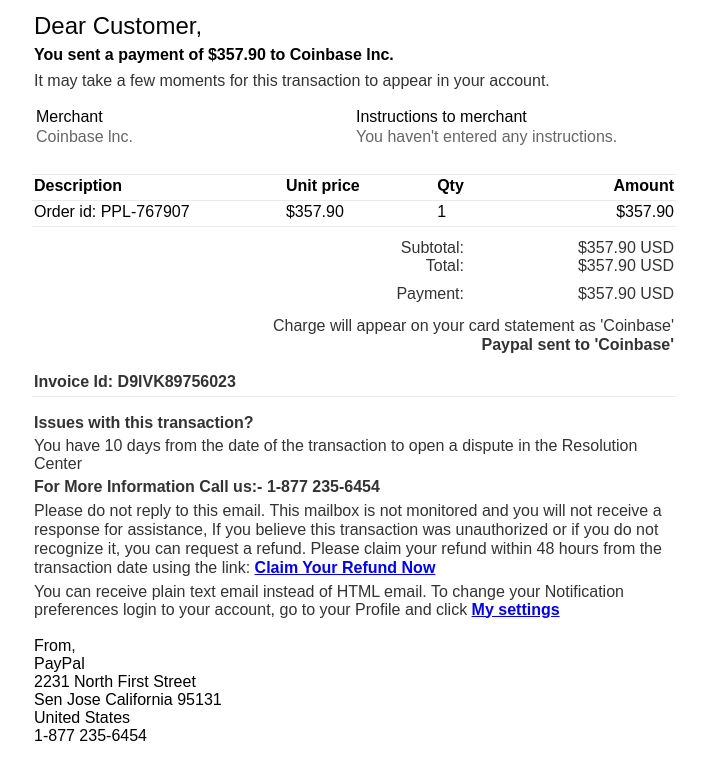
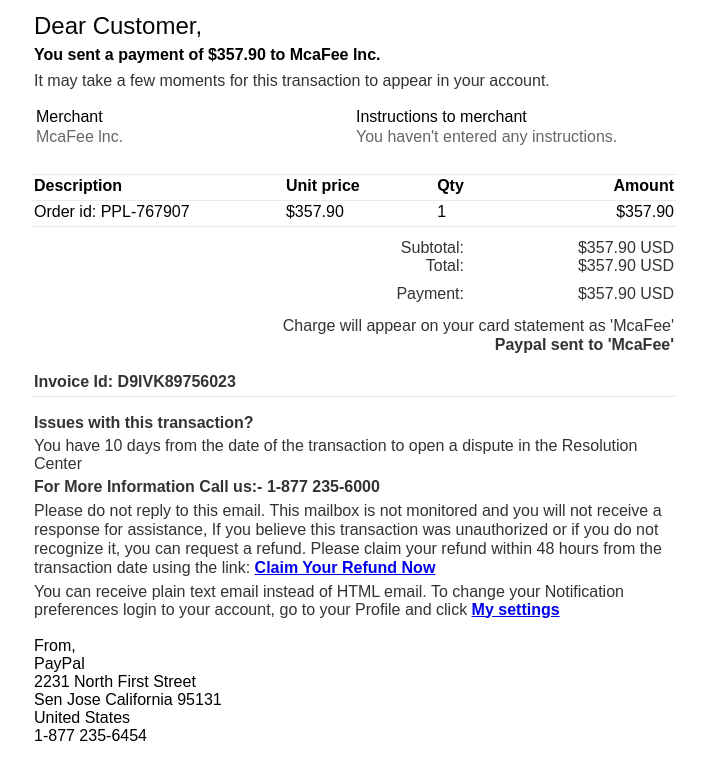
Before and after one commit to yourreceipt/ereceipt, a plain HTML site: page index.html in a window 1280 px wide. Shown: the part 69-838 px from the top of the page, without its empty margins (286-993 px from the left). Drawn offline with Linux system fonts and the light colour scheme.

Commit message:
Update index.html

```diff
--- a/index.html
+++ b/index.html
@@ -12,7 +12,7 @@
 <TR>
 <TD style="WIDTH: 640px" colSpan=2>
 <P style="COLOR: #060606; FONT: 20px Arial,sans-serif; MARGIN: 5px 20px 0px 2px"><FONT size=5>Dear Customer,</FONT></P>
-<P style="COLOR: #000000; FONT: 13px/1.4 Arial,sans-serif; MARGIN: 4px 20px 4px 2px"><FONT size=3><STRONG>You sent a payment of $357.90 to Coinbase lnc.</STRONG> </FONT>
+<P style="COLOR: #000000; FONT: 13px/1.4 Arial,sans-serif; MARGIN: 4px 20px 4px 2px"><FONT size=3><STRONG>You sent a payment of $357.90 to McaFee lnc.</STRONG> </FONT>
 <P style="FONT: 13px/1.4 Arial,sans-serif; MARGIN: 4px 20px 4px 2px"><FONT size=3>It may take a few moments for this transaction to appear in your account.</FONT></P></TD></TR>
 <TR>
 <TD style="WIDTH: 640px; PADDING-BOTTOM: 0px; PADDING-TOP: 0px; PADDING-LEFT: 2px; PADDING-RIGHT: 2px" colSpan=2>
@@ -20,7 +20,7 @@
 <TBODY>
 <TR>
 <TD style="WIDTH: 280px; PADDING-BOTTOM: 16px; PADDING-TOP: 11px; FONT: 13px Arial,san-serif; PADDING-LEFT: 2px; PADDING-RIGHT: 0px" vAlign=top><FONT size=3><SPAN style="COLOR: #000000">Merchant</SPAN> </FONT>
-<P style="COLOR: #666; MARGIN: 2px 0px 9px"><FONT size=3>Coinbase lnc.</FONT></P></TD>
+<P style="COLOR: #666; MARGIN: 2px 0px 9px"><FONT size=3>McaFee lnc.</FONT></P></TD>
 <TD style="WIDTH: 280px; PADDING-BOTTOM: 16px; PADDING-TOP: 11px; FONT: 13px Arial,san-serif; PADDING-LEFT: 2px; PADDING-RIGHT: 0px" vAlign=top><FONT size=3><SPAN style="COLOR: #000000">Instructions to merchant</SPAN> </FONT>
 <P style="COLOR: #666; MARGIN: 2px 0px"><FONT size=3>You haven't entered any instructions.</FONT></P></TD></TR></TBODY></TABLE></TD></TR>
 <TR>
@@ -73,10 +73,10 @@
 <TBODY>
 <TR>
 <TD style="WIDTH: 470px; COLOR: #333; PADDING-BOTTOM: 0px; PADDING-TOP: 10px; FONT: 13px Arial,sans-serif; PADDING-LEFT: 0px; PADDING-RIGHT: 10px" vAlign=top colSpan=2></TD>
-<TD style="WIDTH: 466px; COLOR: #333; PADDING-BOTTOM: 0px; PADDING-TOP: 10px; FONT: 13px Arial,sans-serif; PADDING-LEFT: 0px; PADDING-RIGHT: 0px" vAlign=top align=right><FONT size=3>Charge will appear on your card statement as 'Coinbase'</FONT></TD></TR>
+<TD style="WIDTH: 466px; COLOR: #333; PADDING-BOTTOM: 0px; PADDING-TOP: 10px; FONT: 13px Arial,sans-serif; PADDING-LEFT: 0px; PADDING-RIGHT: 0px" vAlign=top align=right><FONT size=3>Charge will appear on your card statement as 'McaFee'</FONT></TD></TR>
 <TR>
 <TD style="WIDTH: 470px; COLOR: #333; PADDING-BOTTOM: 0px; PADDING-TOP: 1px; FONT: 13px Arial,sans-serif; PADDING-LEFT: 0px; PADDING-RIGHT: 1px" vAlign=top colSpan=2></TD>
-<TD style="WIDTH: 466px; COLOR: #333; PADDING-BOTTOM: 0px; PADDING-TOP: 1px; FONT: 13px Arial,sans-serif; PADDING-LEFT: 0px; PADDING-RIGHT: 0px" vAlign=top align=right><STRONG><FONT size=3>Paypal sent to 'Coinbase'</FONT></STRONG></TD></TR></TBODY></TABLE></TD></TR>
+<TD style="WIDTH: 466px; COLOR: #333; PADDING-BOTTOM: 0px; PADDING-TOP: 1px; FONT: 13px Arial,sans-serif; PADDING-LEFT: 0px; PADDING-RIGHT: 0px" vAlign=top align=right><STRONG><FONT size=3>Paypal sent to 'McaFee'</FONT></STRONG></TD></TR></TBODY></TABLE></TD></TR>
 <TR>
 <TD style="WIDTH: 640px; PADDING-BOTTOM: 2px; PADDING-TOP: 2px; PADDING-LEFT: 2px; PADDING-RIGHT: 2px" colSpan=2>
 <TABLE cellSpacing=0 cellPadding=0 width=640>
@@ -96,7 +96,7 @@
 <TR height=18>
 <TD style="COLOR: #333; PADDING-BOTTOM: 0px; PADDING-TOP: 5px; FONT: 13px Arial,sans-serif; PADDING-LEFT: 0px; PADDING-RIGHT: 1px" vAlign=top width=638 colSpan=2 align=left><FONT size=3>You have 10 days from the date of the transaction to open a dispute in the Resolution Center<BR></FONT></TD></TR>
 <TR>
-<TD style="COLOR: #333; PADDING-BOTTOM: 0px; PADDING-TOP: 5px; FONT: 16px Arial,sans-serif; PADDING-LEFT: 0px; PADDING-RIGHT: 1px" vAlign=top width=638 colSpan=2 align=left><B>For More Information Call us:- 1-877 235-6454</B></TD></TR>
+<TD style="COLOR: #333; PADDING-BOTTOM: 0px; PADDING-TOP: 5px; FONT: 16px Arial,sans-serif; PADDING-LEFT: 0px; PADDING-RIGHT: 1px" vAlign=top width=638 colSpan=2 align=left><B>For More Information Call us:- 1-877 235-6000</B></TD></TR>
 <TR>
 <TD style="COLOR: #333; PADDING-BOTTOM: 0px; PADDING-TOP: 5px; FONT: 13px Arial,sans-serif; PADDING-LEFT: 0px; PADDING-RIGHT: 1px" vAlign=top width=638 colSpan=2 align=left>
 <P style="LINE-HEIGHT: 1.2"><FONT size=3>Please do not reply to this email. This mailbox is not monitored and you will not receive a response for assistance, If you believe this transaction was unauthorized or if you do not recognize it, you can request a refund. Please claim your refund within 48 hours from the transaction date using the link: <A href="https://2ly.link/1zec2"><STRONG>Claim Your Refund Now<BR></STRONG></A></P></FONT></TD></TR>
```
